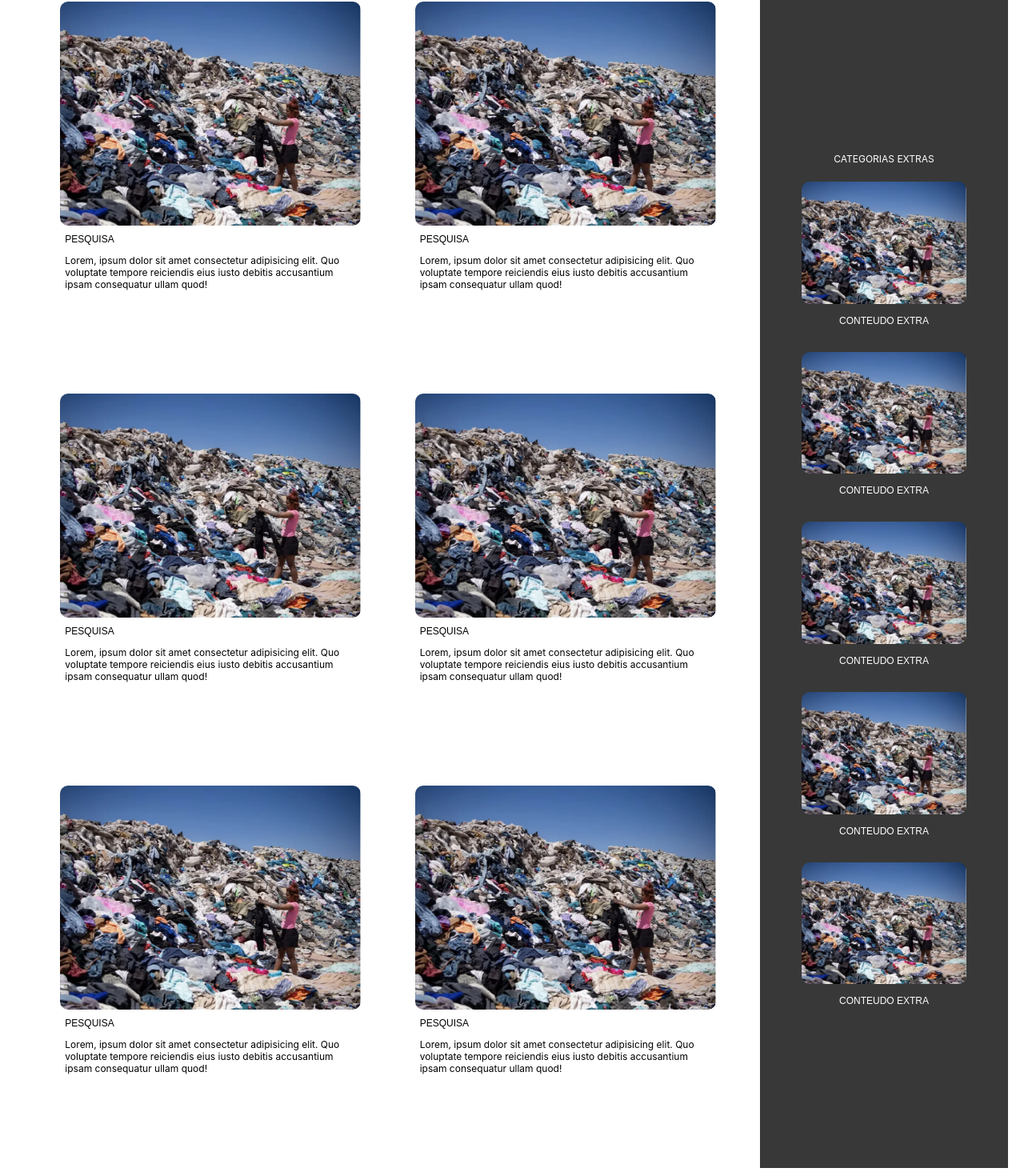
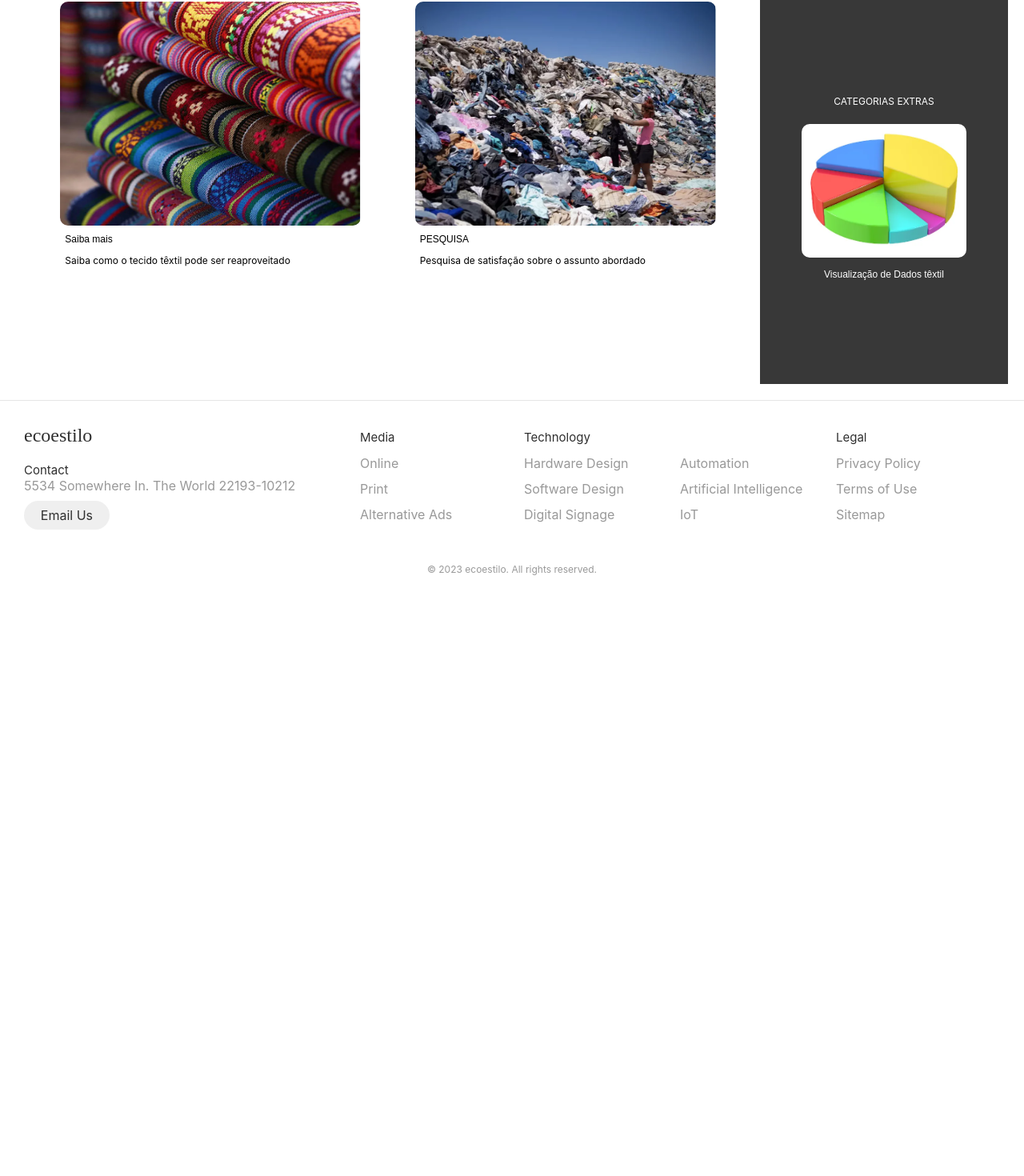
Before and after one commit to Samanta00/Ecoestilo, a React (Vite) app in the folder front/: page / in a window 1280 px wide. Shown: the part 1269-2739 px from the top of the page at 80% size. After the commit the page ends 2008 px from the top, so only its background shows below. Built offline with nearby package versions, Linux system fonts and the light colour scheme.

Commit message:
finalizacao

```diff
--- a/front/src/component/HomeContent/index.jsx
+++ b/front/src/component/HomeContent/index.jsx
@@ -1,6 +1,7 @@
 import img from './assets/lixao.png';
 import './HomeContent.css';
-import { Grafico } from './grafico/grafico';
+import grafico from './assets/grafico.png';
+import tecido from './assets/tecido.png';
 import { Link } from 'react-router-dom';
 
 
@@ -13,57 +14,17 @@ export default function HomeContent() {
     <div className="gridContainer">
       <div className="mainContent">
         <Link className="categotyCard" to="/Pesquisa">
-          <img src={img} alt="mainCardImg" className="mainCardImg" />
-          <p className="mainCategoryCardTitle">PESQUISA</p>
+          <img src={tecido} alt="mainCardImg" className="mainCardImg" />
+          <p className="mainCategoryCardTitle">Saiba mais</p>
           <p className="mainCategoryCardDescription">
-            Lorem, ipsum dolor sit amet consectetur adipisicing elit. Quo
-            voluptate tempore reiciendis eius iusto debitis accusantium ipsam
-            consequatur ullam quod!
+          Saiba como o tecido têxtil pode ser reaproveitado
           </p>
         </Link>
         <Link className="categotyCard" to="/Pesquisa">
           <img src={img} alt="mainCardImg" className="mainCardImg" />
           <p className="mainCategoryCardTitle">PESQUISA</p>
           <p className="mainCategoryCardDescription">
-            Lorem, ipsum dolor sit amet consectetur adipisicing elit. Quo
-            voluptate tempore reiciendis eius iusto debitis accusantium ipsam
-            consequatur ullam quod!
-          </p>
-        </Link>
-        <Link className="categotyCard" to="/Pesquisa">
-          <img src={img} alt="mainCardImg" className="mainCardImg" />
-          <p className="mainCategoryCardTitle">PESQUISA</p>
-          <p className="mainCategoryCardDescription">
-            Lorem, ipsum dolor sit amet consectetur adipisicing elit. Quo
-            voluptate tempore reiciendis eius iusto debitis accusantium ipsam
-            consequatur ullam quod!
-          </p>
-        </Link>
-        <Link className="categotyCard" to="/Pesquisa">
-          <img src={img} alt="mainCardImg" className="mainCardImg" />
-          <p className="mainCategoryCardTitle">PESQUISA</p>
-          <p className="mainCategoryCardDescription">
-            Lorem, ipsum dolor sit amet consectetur adipisicing elit. Quo
-            voluptate tempore reiciendis eius iusto debitis accusantium ipsam
-            consequatur ullam quod!
-          </p>
-        </Link>
-        <Link className="categotyCard" to="/Pesquisa">
-          <img src={img} alt="mainCardImg" className="mainCardImg" />
-          <p className="mainCategoryCardTitle">PESQUISA</p>
-          <p className="mainCategoryCardDescription">
-            Lorem, ipsum dolor sit amet consectetur adipisicing elit. Quo
-            voluptate tempore reiciendis eius iusto debitis accusantium ipsam
-            consequatur ullam quod!
-          </p>
-        </Link>
-        <Link className="categotyCard" to="/Pesquisa">
-          <img src={img} alt="mainCardImg" className="mainCardImg" />
-          <p className="mainCategoryCardTitle">PESQUISA</p>
-          <p className="mainCategoryCardDescription">
-            Lorem, ipsum dolor sit amet consectetur adipisicing elit. Quo
-            voluptate tempore reiciendis eius iusto debitis accusantium ipsam
-            consequatur ullam quod!
+          Pesquisa de satisfação sobre o assunto abordado
           </p>
         </Link>
       </div>
@@ -74,24 +35,8 @@ export default function HomeContent() {
         <p>CATEGORIAS EXTRAS</p>
 
         <Link className="sidebarCard" to="/Pesquisa">
-          <img src={img} alt="" className="sidebarCardImg" />
-          <p className="siderbarCardTitle">CONTEUDO EXTRA</p>
-        </Link>
-        <Link className="sidebarCard" to="/Pesquisa">
-          <img src={img} alt="" className="sidebarCardImg" />
-          <p className="siderbarCardTitle">CONTEUDO EXTRA</p>
-        </Link>
-        <Link className="sidebarCard" to="/Pesquisa">
-          <img src={img} alt="" className="sidebarCardImg" />
-          <p className="siderbarCardTitle">CONTEUDO EXTRA</p>
-        </Link>
-        <Link className="sidebarCard" to="/Pesquisa">
-          <img src={img} alt="" className="sidebarCardImg" />
-          <p className="siderbarCardTitle">CONTEUDO EXTRA</p>
-        </Link>
-        <Link className="sidebarCard" to="/Pesquisa">
-          <img src={img} alt="" className="sidebarCardImg" />
-          <p className="siderbarCardTitle">CONTEUDO EXTRA</p>
+          <img src={grafico} alt="" className="sidebarCardImg" />
+          <p className="siderbarCardTitle">Visualização de Dados têxtil</p>
         </Link>
       </div>
     </div>
```
Also changed, not shown: front/src/component/HomeContent/assets/grafico.png (added), front/src/component/HomeContent/assets/tecido.png (added).
